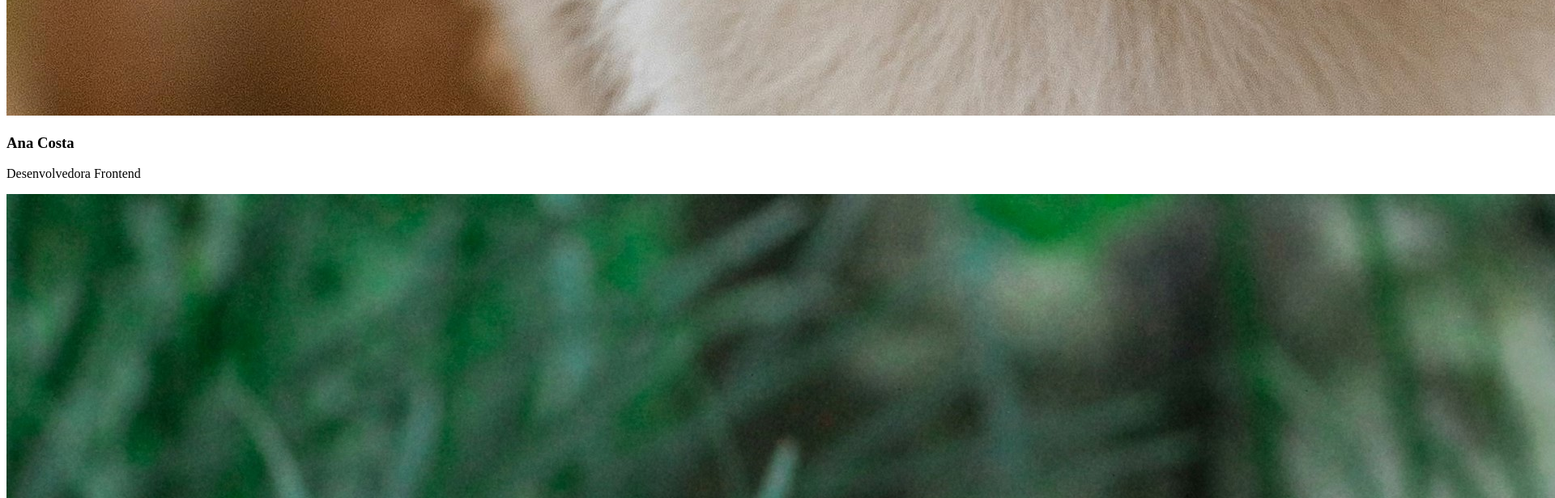
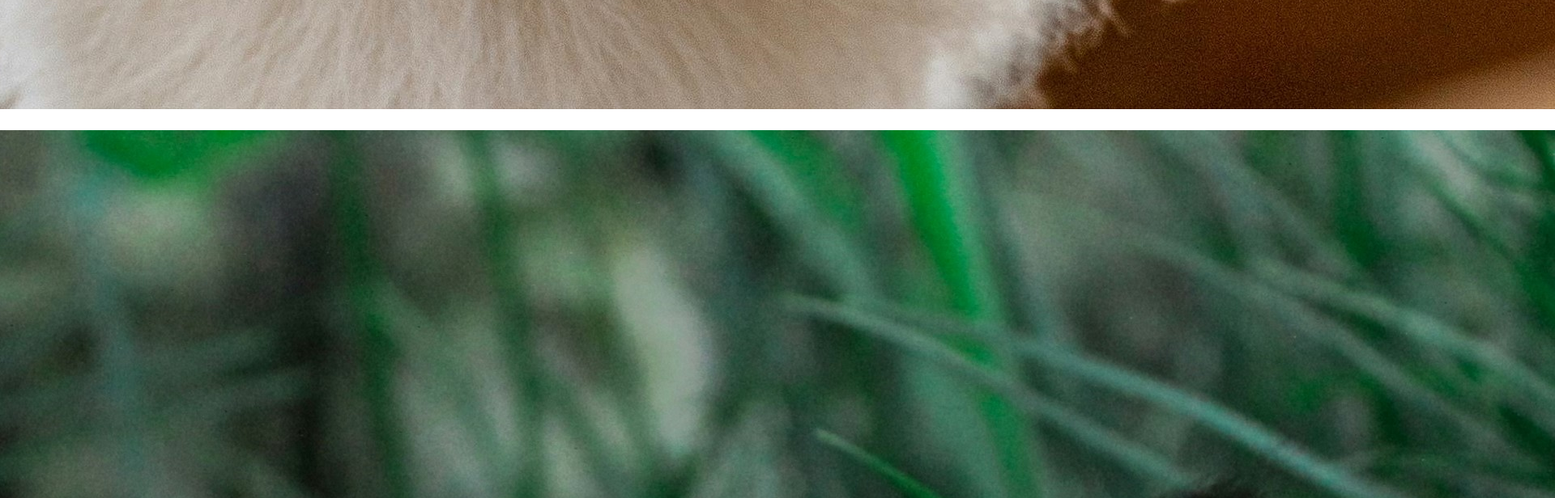
Before and after one commit to flaviafigueredo/team-list, a React (Create React App) app: page / in a window 1280 px wide. Shown: the part 2700-3316 px from the top of the page at 81% size, 1920 px wide, since content can reach past the window. Built offline with nearby package versions, Linux system fonts and the light colour scheme.

Commit message:
style: adiciona estilos globais para a aplicação

```diff
--- a/src/App.css
+++ b/src/App.css
@@ -0,0 +1,21 @@
+* {
+    margin: 0;
+    padding: 0;
+    box-sizing: border-box;
+}
+
+
+html {
+    font-size: 62.5%;
+}
+
+
+.container {
+    display: flex;
+    justify-content: center;
+    align-items: center;
+    flex-wrap: wrap;
+    min-height: 100vh;
+    max-width: 1240px;
+    margin: 0 auto;
+}
```
